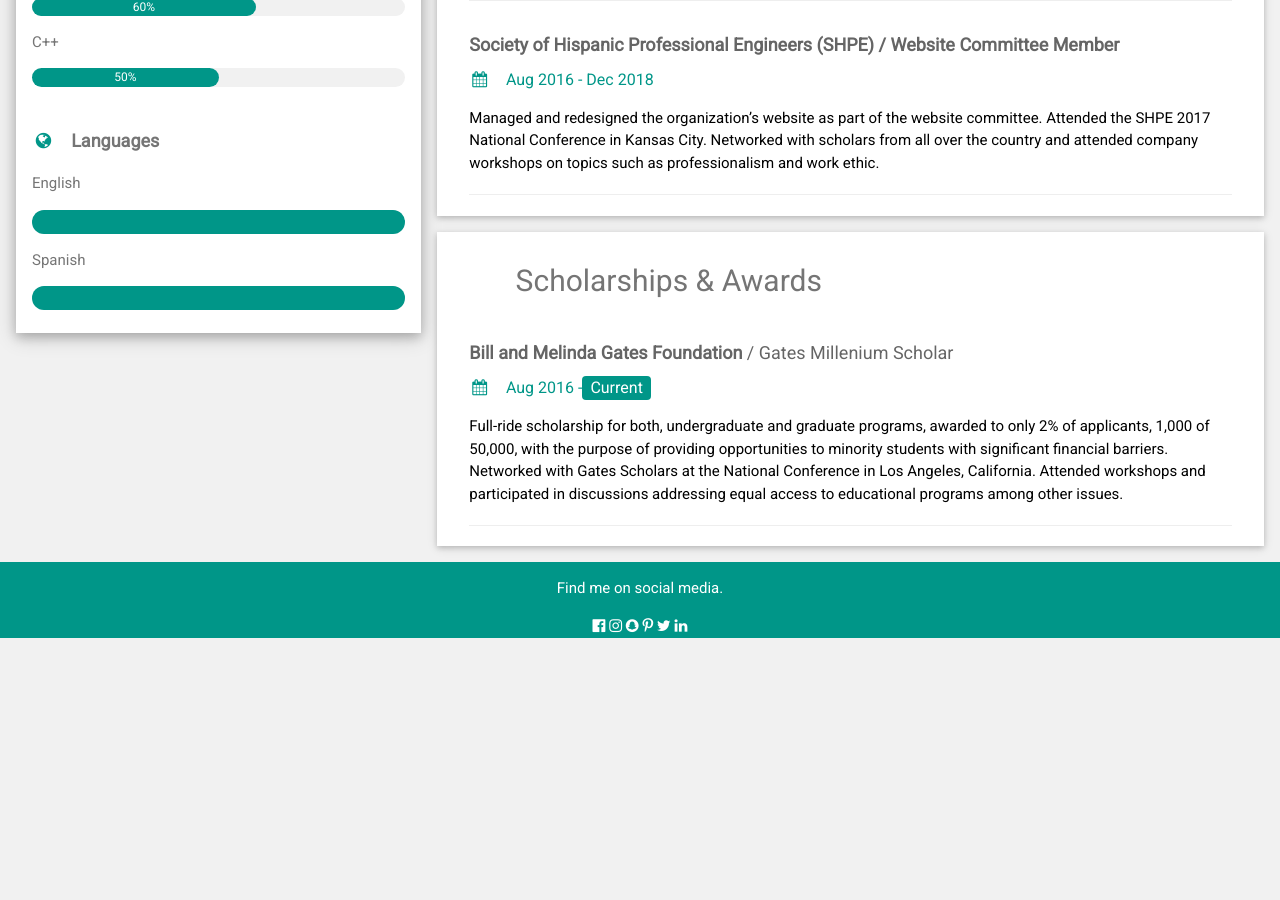
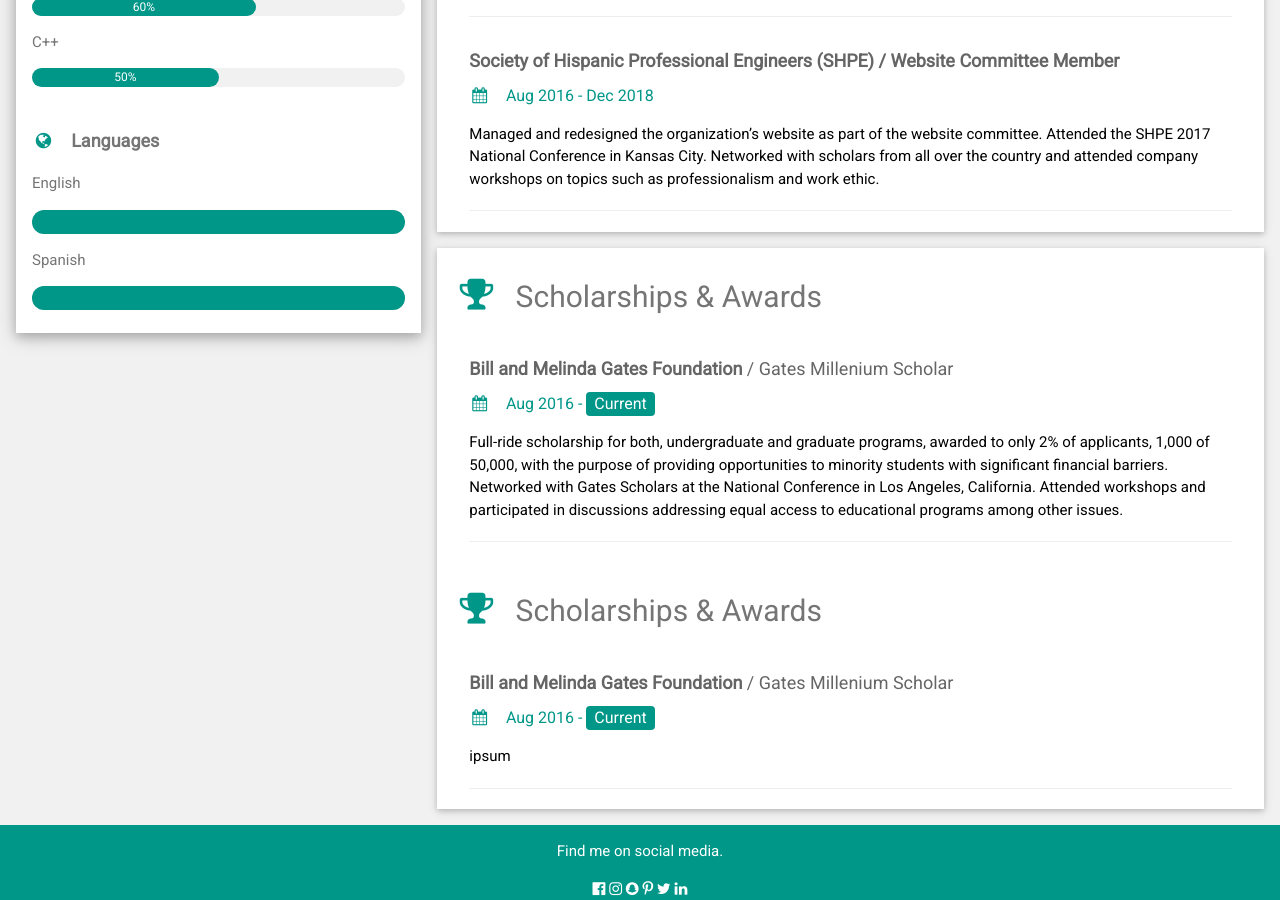
Before and after one commit to juliogarza/juliogarza.github.io, a Jekyll site: the page CV.html, which Jekyll copies as it is, in a window 1280 px wide and 900 px high, scrolled down 1051 px. Built offline with Jekyll 4.4.1, drawn with Linux system fonts in a browser that asks for light colours; before the commit the page ends 1689 px from its top, so only the background shows below that.

Commit message:
Update CV.html

```diff
--- a/CV.html
+++ b/CV.html
@@ -86,7 +86,7 @@
     <!-- Right Column -->
     <div class="w3-twothird">
 
-      <div class="w3-container w3-card w3-white">
+      <div class="w3-container w3-card w3-white w3-margin-bottom">
         <h2 class="w3-text-grey w3-padding-16"><i class="fa fa-certificate fa-fw w3-margin-right w3-xxlarge w3-text-teal"></i>Education</h2>
         <div class="w3-container">
           <h5 class="w3-opacity"><b>Texas A&M University</b></h5>
@@ -131,11 +131,19 @@
       </div>
 
       <div class="w3-container w3-card w3-white">
-        <h2 class="w3-text-grey w3-padding-16"><i class="fa fa-medal fa-fw w3-margin-right w3-xxlarge w3-text-teal"></i>Scholarships & Awards</h2>
+        <h2 class="w3-text-grey w3-padding-16"><i class="fa fa-trophy fa-fw w3-margin-right w3-xxlarge w3-text-teal"></i>Scholarships & Awards</h2>
         <div class="w3-container">
           <h5 class="w3-opacity"><b>Bill and Melinda Gates Foundation</b> / Gates Millenium Scholar</h5>
-          <h6 class="w3-text-teal"><i class="fa fa-calendar fa-fw w3-margin-right"></i>Aug 2016 -<span class="w3-tag w3-teal w3-round">Current</span></h6>
+          <h6 class="w3-text-teal"><i class="fa fa-calendar fa-fw w3-margin-right"></i>Aug 2016 - <span class="w3-tag w3-teal w3-round">Current</span></h6>
           <p>Full-ride scholarship for both, undergraduate and graduate programs, awarded to only 2% of applicants, 1,000 of 50,000, with the purpose of providing opportunities to minority students with significant financial barriers. Networked with Gates Scholars at the National Conference in Los Angeles, California. Attended workshops and participated in discussions addressing equal access to educational programs among other issues.</p>
+          <hr>
+        </div>
+
+        <h2 class="w3-text-grey w3-padding-16"><i class="fa fa-trophy fa-fw w3-margin-right w3-xxlarge w3-text-teal"></i>Scholarships & Awards</h2>
+        <div class="w3-container">
+          <h5 class="w3-opacity"><b>Bill and Melinda Gates Foundation</b> / Gates Millenium Scholar</h5>
+          <h6 class="w3-text-teal"><i class="fa fa-calendar fa-fw w3-margin-right"></i>Aug 2016 - <span class="w3-tag w3-teal w3-round">Current</span></h6>
+          <p>ipsum</p>
           <hr>
         </div>
       </div>
```
